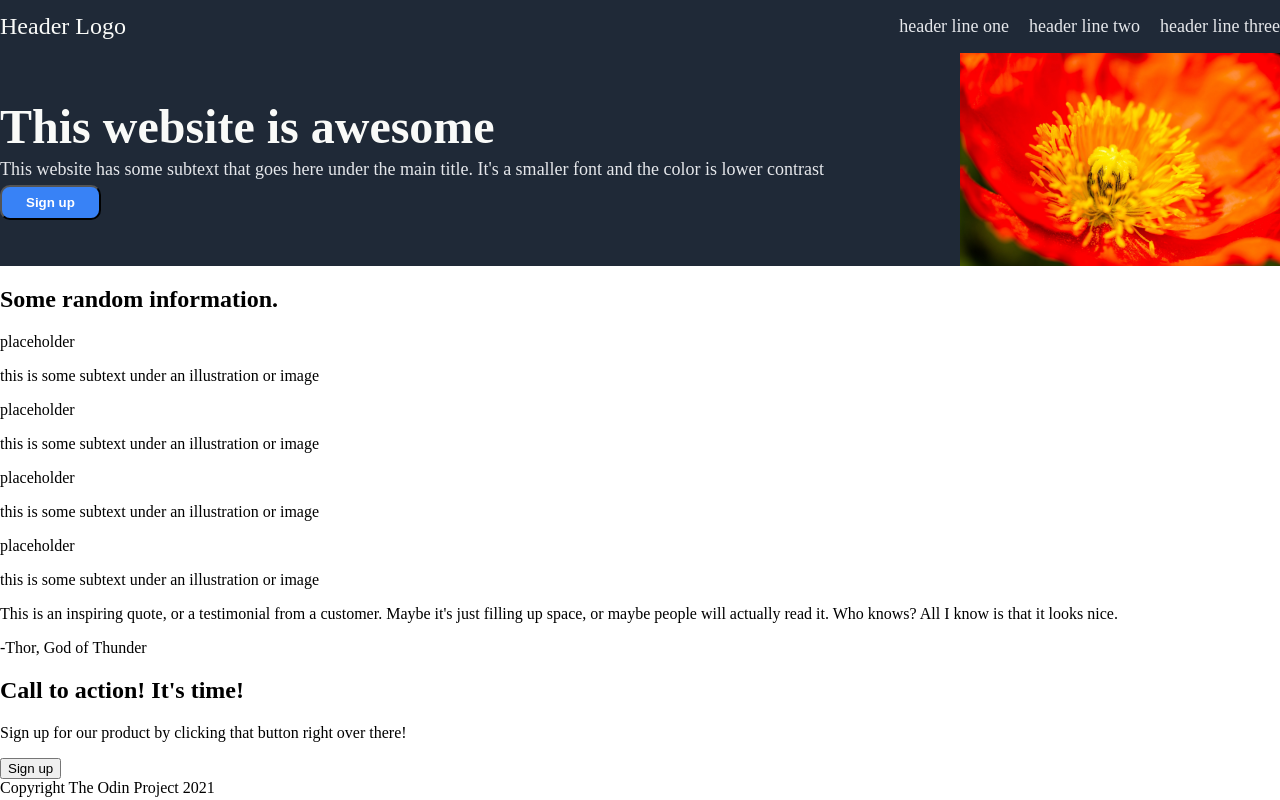
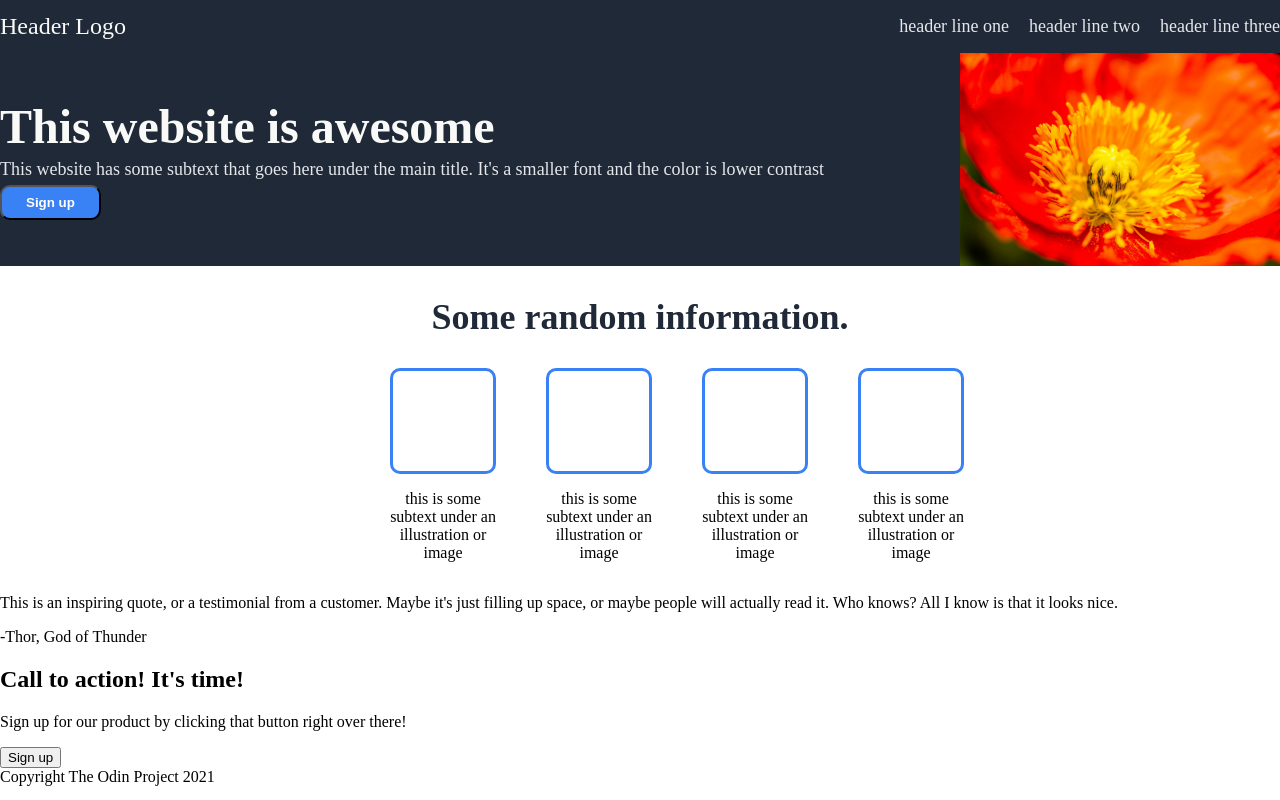
Before and after one commit to hpham474/odin-landing-page, a plain HTML site: page index.html in a window 1280 px wide. Drawn offline with Linux system fonts and the light colour scheme.

Commit message:
add css to information section

```diff
--- a/index.html
+++ b/index.html
@@ -37,7 +37,6 @@
             <div class="information-images">
                 <div class="images-subtext">
                     <div class="images">
-                        placeholder
                     </div>
                     <p class="subtext">
                         this is some subtext under an illustration or image
@@ -45,7 +44,6 @@
                 </div>
                 <div class="images-subtext">
                     <div class="images">
-                        placeholder
                     </div>
                     <p class="subtext">
                         this is some subtext under an illustration or image
@@ -53,7 +51,6 @@
                 </div>
                 <div class="images-subtext">
                     <div class="images">
-                        placeholder
                     </div>
                     <p class="subtext">
                         this is some subtext under an illustration or image
@@ -61,7 +58,6 @@
                 </div>
                 <div class="images-subtext">
                     <div class="images">
-                        placeholder
                     </div>
                     <p class="subtext">
                         this is some subtext under an illustration or image
--- a/style.css
+++ b/style.css
@@ -64,3 +64,39 @@ a {
     border-radius: 10px;
     align-self: flex-start;
 }
+
+.information {
+    display: flex;
+    flex-direction: column;
+    align-items: center;
+}
+
+.information-header {
+    font-size: 36px;
+    font-weight: 800;
+    color: #1F2937;
+}
+
+.information-images {
+    display: flex;
+    width: 500px;
+    gap: 50px;
+}
+
+.images-subtext {
+    display: flex;
+    flex-direction: column;
+    justify-content: center;
+}
+
+.images {
+    padding: 50px;
+    border-width: 3px;
+    border-style: solid;
+    border-color: #3882F6;
+    border-radius: 10px;
+}
+
+.subtext{
+    text-align: center;
+}
```
